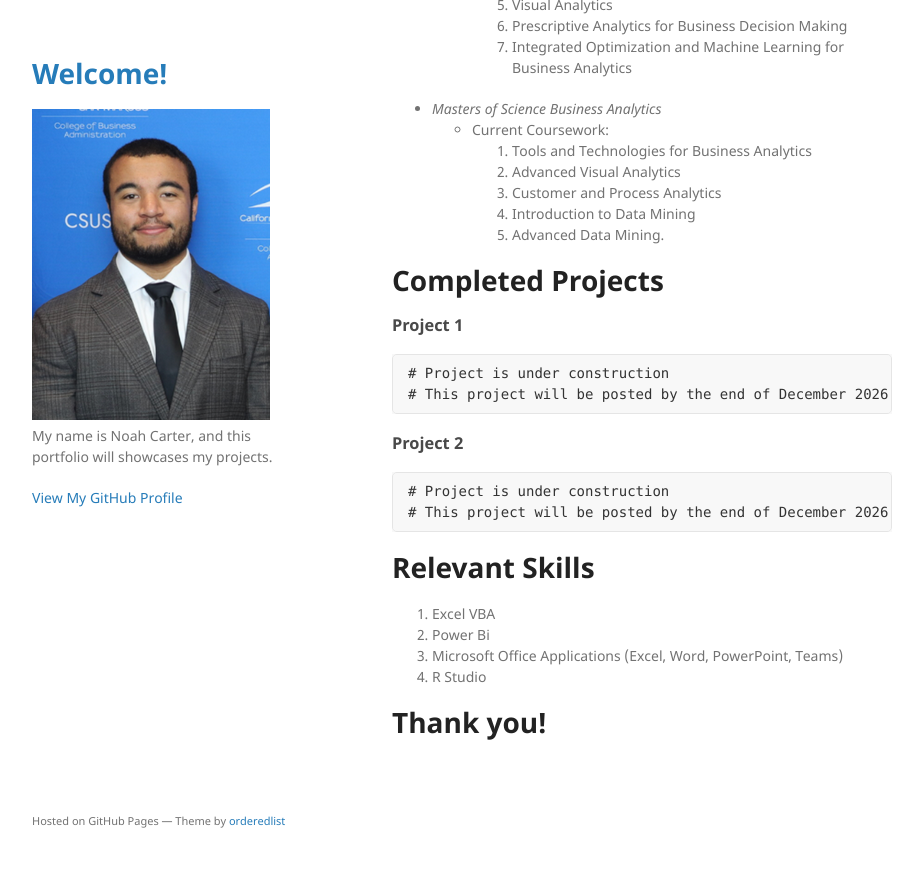
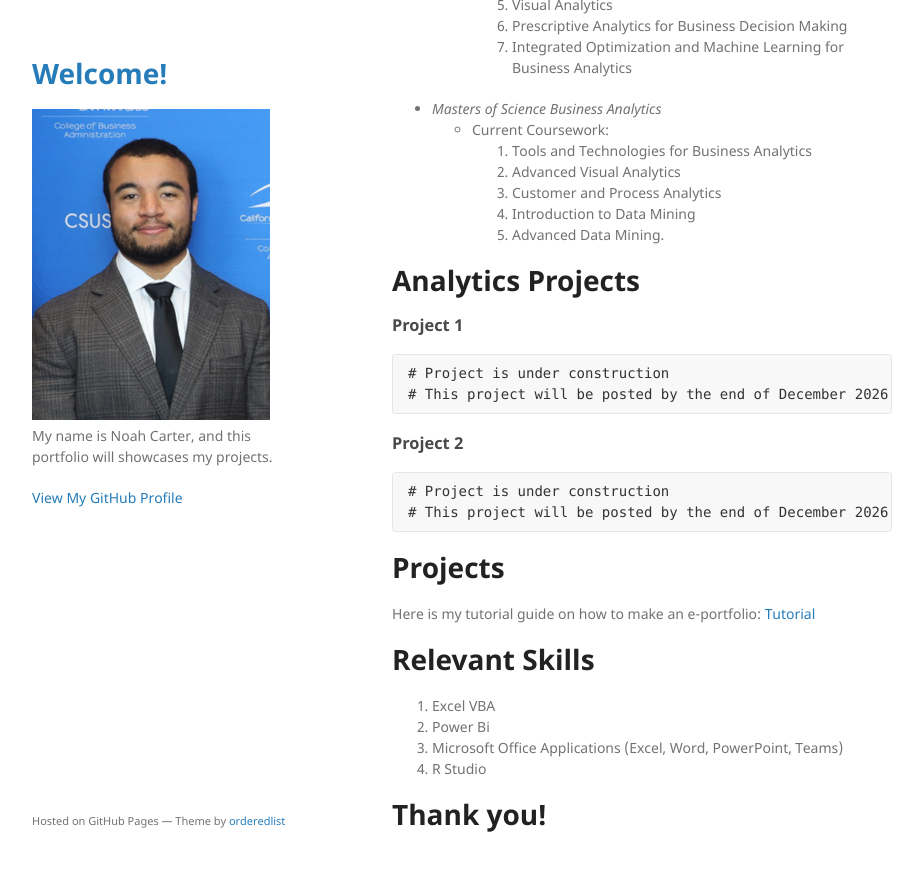
Before and after one commit to NC509/NC509.github.io, a Jekyll site: the page built from index.md, in a window 1280 px wide and 900 px high, scrolled down 1235 px. Shown: the top 871 px of the window, without its empty margins (178-1101 px from the left). Built offline with Jekyll 4.4.1, drawn with Linux system fonts in a browser that asks for light colours; our own code applies the rules of GitHub Pages for plain Markdown files.

Commit message:
Update index.md

````diff
--- a/index.md
+++ b/index.md
@@ -44,7 +44,7 @@ _Business Analytics Student Society Officer, Director of Operations_
     1. Introduction to Data Mining
     1. Advanced Data Mining.
 
-# Completed Projects
+# Analytics Projects
 
 ### Project 1
 ```
@@ -58,6 +58,9 @@ _Business Analytics Student Society Officer, Director of Operations_
 # This project will be posted by the end of December 2026.
 ```
 
+# Projects
+Here is my tutorial guide on how to make an e-portfolio: [Tutorial](https://nc509.github.io/E-Portfolio%20Tutorial/)
+
 # Relevant Skills
 1. Excel VBA
 1. Power Bi
````
